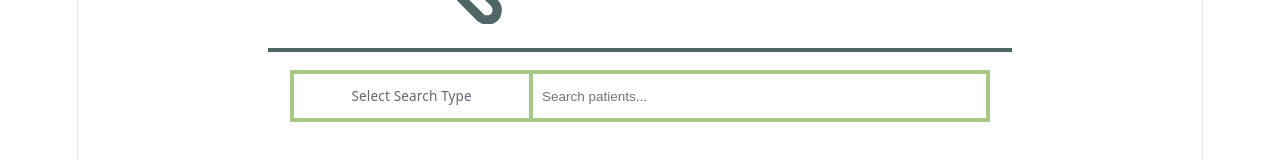
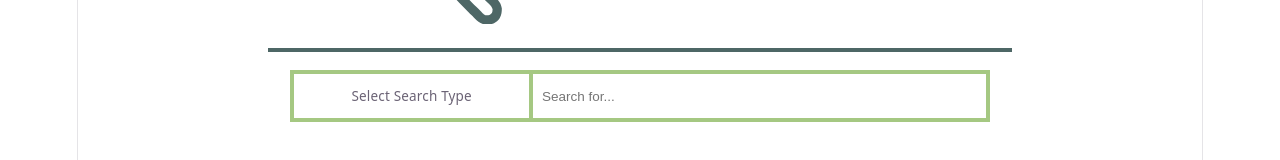
Before and after one commit to katdob/GeneMachine, a React (Vite) app in the folder frontend/: page / in a window 1280 px wide. Shown: the part 218-378 px from the top of the page. Built offline with nearby package versions, Linux system fonts and the light colour scheme; no server answers.

Commit message:
fetch data and set searchParams, ready for backend work

```diff
--- a/frontend/src/App.tsx
+++ b/frontend/src/App.tsx
@@ -1,19 +1,33 @@
-import { useState, useEffect } from 'react'
+import { useState } from 'react'
 import { fetchHello } from './APICalls/hello'
 import searchGear from './assets/search-gear.svg'
 import './App.css'
 
+function wait(ms: number): Promise<void> {
+  return new Promise((resolve) => setTimeout(resolve, ms))
+}
+
 function App() {
 
-  const [query, setQuery] = useState('')
+  const [query, setQuery] = useState('search for...');
   const [showPatientGeneOrganSelectorOptions, setshowPatientGeneOrganSelectorOptions] = useState(false);
   const [searchCategoryTitle, setSearchCategoryTitle] = useState('Select Search Type');
   const [searchCategory, setSearchCategory] = useState('');
+  const [searchParam, setSearchParam] = useState('');
 
   const handleReactLogoClick = () => {
     fetchHello()
       .then((data) => console.log(data.message))
       .catch((err) => console.error(err))
+  }
+
+  const getSearchResults = async () => {
+    setTimeout(() => 2000);
+    const results = await fetch(`${import.meta.env.VITE_API_BASE_URL}/api/search?category=${searchCategory}&param=${searchParam}`)
+      .then((response) => response.json())
+      .then((data) => console.log(data))
+      .catch((err) => console.error(err));
+    console.log(results);
   }
 
   return (
@@ -57,9 +71,13 @@ function App() {
             name="search"
             id="search-bar-input"
             className="search-bar-input"
-            placeholder="Search patients..."
-            value={query}
-            onChange={(e) => setQuery(e.target.value)}
+            placeholder="Search for..."
+            onChange={(e) => {
+              setSearchParam(e.target.value);
+              if (searchCategory && searchParam) {
+                getSearchResults();
+              }
+            }}
           />
 
         </div>
```
